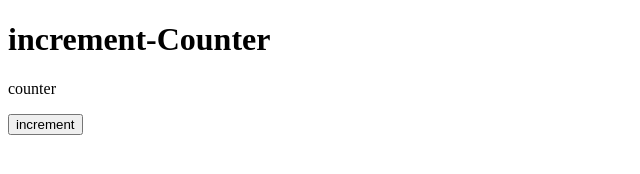
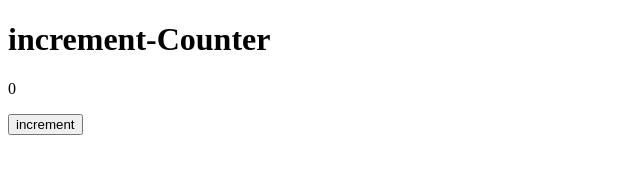
Before and after one commit to acciojob/increment-counter-SSuraj2701, a website: page main.html in a window 1280 px wide. Shown: the full height of the page, 0-640 px from the left. Drawn offline with Linux system fonts and the light colour scheme.

Commit message:
created a submission

```diff
--- a/main.html
+++ b/main.html
@@ -8,7 +8,7 @@
 
 <body>
 	<h1>increment-Counter</h1>
-    <p id="counter">counter</p>
+    <p id="counter">0</p>
     <button id="incrementBtn">increment</button>
 	<!-- the entire body must be written by student -->
     <script type="text/javascript" src="./script.js">
```
